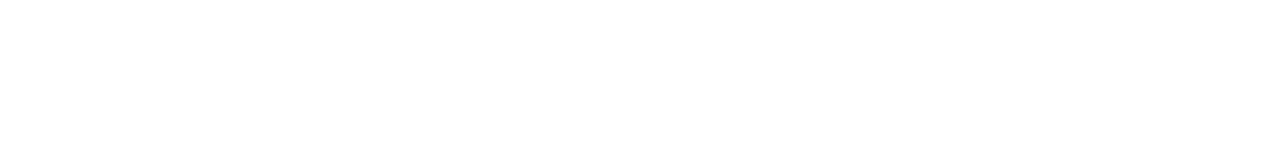
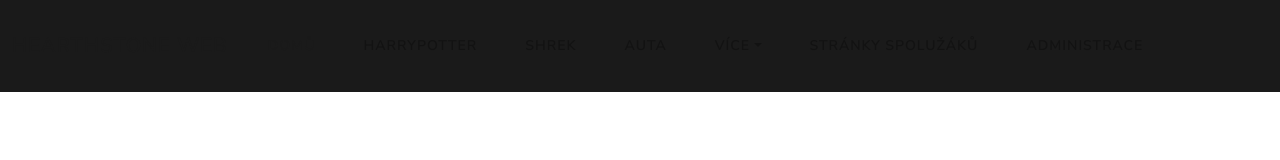
Before and after one commit to DiscoPotatoCZ/FinalProject, a website: page index.html in a window 1280 px wide. Drawn offline with nearby package versions, Linux system fonts and the light colour scheme.

Commit message:
Update index.html

```diff
--- a/index.html
+++ b/index.html
@@ -3,11 +3,53 @@
 <head>
     <meta charset="UTF-8">
     <meta name="viewport" content="width=device-width, initial-scale=1.0">
-    <title>Final Boss fight</title>
+    <title>Hearthstone</title>
     <link rel="stylesheet" href="node_modules/bootswatch/dist/lux/bootstrap.min.css">
     <script src="node_modules/bootstrap/dist/js/bootstrap.bundle.min.js"></script>
 </head>
 <body>
+    <nav class="navbar navbar-expand-lg bg-primary" data-bs-theme="dark">
+        <div class="container-fluid">
+          <a class="navbar-brand" href="#">Hearthstone Web</a>
+          <button class="navbar-toggler" type="button" data-bs-toggle="collapse" data-bs-target="#navbarColor01" aria-controls="navbarColor01" aria-expanded="false" aria-label="Toggle navigation">
+            <span class="navbar-toggler-icon"></span>
+          </button>
+          <div class="collapse navbar-collapse" id="navbarColor01">
+            <ul class="navbar-nav me-auto">
+              <li class="nav-item">
+                <a class="nav-link active" href="index.html">Domů
+                  <span class="visually-hidden">(current)</span>
+                </a>
+              </li>
+              <li class="nav-item">
+                <a class="nav-link" href="harryPotter.html">HarryPotter</a>
+              </li>
+              <li class="nav-item">
+                <a class="nav-link" href="shrek.html">Shrek</a>
+              </li>
+              <li class="nav-item">
+                <a class="nav-link" href="auta.html">Auta</a>
+              </li>
+              <li class="nav-item dropdown">
+                <a class="nav-link dropdown-toggle" data-bs-toggle="dropdown" href="#" role="button" aria-haspopup="true" aria-expanded="false">Více</a>
+                <div class="dropdown-menu">
+                  <a class="dropdown-item" href="recenze.html">Recenze</a>
+                  <a class="dropdown-item" href="dalsiFilmy.html">Další filmy</a>
+                  <div class="dropdown-divider"></div>
+                  <a class="dropdown-item" href="doc.html">Dokumentace webu</a>
+                </div>
+              </li>
+              <li class="nav-item">
+                <a class="nav-link" href="spoluzaci.html">Stránky spolužáků</a>
+              </li>
+            </li>
+            <li class="nav-item">
+              <a class="nav-link" href="administrace.html">Administrace</a>
+            </li>
+            </ul>
+          </div>
+        </div>
+      </nav>
 
 </body>
 </html>
```
